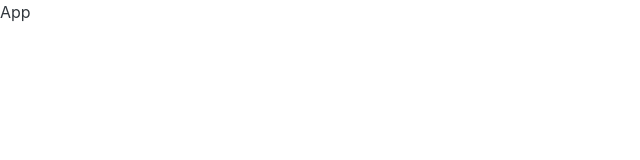
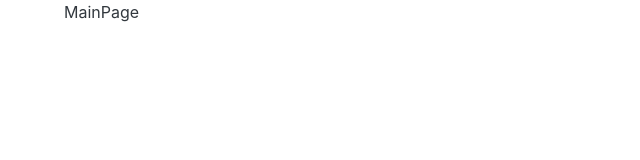
Before and after one commit to podolinskiidmitrii/shop-frontend, a React app: page / in a window 1280 px wide. Shown: the top 160 px of the page, without its empty margins (0-640 px from the left). Built offline with nearby package versions, Linux system fonts and the light colour scheme; the HTML template or start-up script is replaced by a standard one.

Commit message:
feat: Base routing & ErrorBoundary

```diff
--- a/package.json
+++ b/package.json
@@ -55,7 +55,6 @@
     "@emotion/styled": "11.10.6",
     "@mui/joy": "5.0.0-alpha.76",
     "@reduxjs/toolkit": "1.9.3",
-    "antd": "5.3.0",
     "axios": "1.3.4",
     "react": "18.2.0",
     "react-dom": "18.2.0",
--- a/src/app/App.tsx
+++ b/src/app/App.tsx
@@ -1,3 +1,10 @@
+import { AppRouter } from '@/pages/AppRouter'
+import { Container } from '@mui/joy'
+
 export const App = () => {
-  return <div>App</div>
+  return (
+    <Container>
+      <AppRouter />
+    </Container>
+  )
 }
--- /dev/null
+++ b/src/app/providers/ErrorBoundary/ErrorBoundary.tsx
@@ -0,0 +1,42 @@
+import { ErrorPage } from '@/pages/ErrorPage/ErrorPage'
+import React, { ErrorInfo, ReactNode, Suspense } from 'react'
+
+interface ErrorBoundaryProps {
+  children: ReactNode
+}
+
+interface ErrorBoundaryState {
+  hasError: boolean
+}
+
+export class ErrorBoundary extends React.Component<
+  ErrorBoundaryProps,
+  ErrorBoundaryState
+> {
+  constructor(props: ErrorBoundaryProps) {
+    super(props)
+    this.state = { hasError: false }
+  }
+
+  static getDerivedStateFromError() {
+    return { hasError: true }
+  }
+
+  componentDidCatch(error: Error, errorInfo: ErrorInfo) {
+    console.error(error, errorInfo)
+  }
+
+  render() {
+    const { hasError } = this.state
+    const { children } = this.props
+    if (hasError) {
+      return (
+        <Suspense fallback="">
+          <ErrorPage />
+        </Suspense>
+      )
+    }
+
+    return children
+  }
+}
--- /dev/null
+++ b/src/app/providers/ErrorBoundary/index.ts
@@ -0,0 +1 @@
+export { ErrorBoundary } from './ErrorBoundary'
--- a/src/index.tsx
+++ b/src/index.tsx
@@ -1,11 +1,17 @@
 import React from 'react'
 import ReactDOM from 'react-dom/client'
+import { BrowserRouter } from 'react-router-dom'
 import { App } from '@/app/App'
 import { ThemeProvider } from '@/app/theme/shopTheme'
+import { ErrorBoundary } from '@/app/providers/ErrorBoundary'
 
 const root = ReactDOM.createRoot(document.getElementById('root') as HTMLElement)
 root.render(
   <ThemeProvider>
-    <App />
+    <ErrorBoundary>
+      <BrowserRouter>
+        <App />
+      </BrowserRouter>
+    </ErrorBoundary>
   </ThemeProvider>,
 )
--- /dev/null
+++ b/src/pages/AppRouter.tsx
@@ -0,0 +1,14 @@
+import { appRoutes } from '@/shared/const/router'
+import { Suspense } from 'react'
+import { Route, Routes } from 'react-router-dom'
+import { MainPage } from './MainPage/MainPage'
+
+export function AppRouter() {
+  return (
+    <Suspense>
+      <Routes>
+        <Route path={appRoutes.getRouteMain()} element={<MainPage />} />
+      </Routes>
+    </Suspense>
+  )
+}
--- /dev/null
+++ b/src/pages/ErrorPage/ErrorPage.tsx
@@ -0,0 +1,25 @@
+import { Button, styled, Typography } from '@mui/joy'
+
+export function ErrorPage() {
+  const reloadPage = () => {
+    window.location.reload()
+  }
+
+  return (
+    <PageWrapper>
+      <Typography sx={{ p: '24px' }}>
+        Произошла непредвиденная ошибка :(
+      </Typography>
+      <Button onClick={reloadPage}>Обновить страницу</Button>
+    </PageWrapper>
+  )
+}
+
+const PageWrapper = styled('div')({
+  display: 'flex',
+  flexDirection: 'column',
+  justifyContent: 'center',
+  alignItems: 'center',
+  width: '100vw',
+  height: '100vh',
+})
--- /dev/null
+++ b/src/pages/MainPage/MainPage.tsx
@@ -0,0 +1,3 @@
+export function MainPage() {
+  return <div>MainPage</div>
+}
--- /dev/null
+++ b/src/shared/const/router.ts
@@ -0,0 +1,3 @@
+export const appRoutes = {
+  getRouteMain: () => '/',
+}
```
